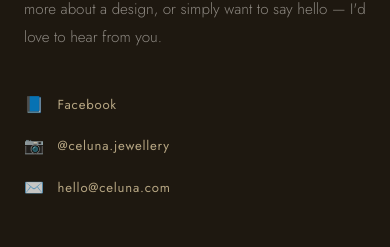
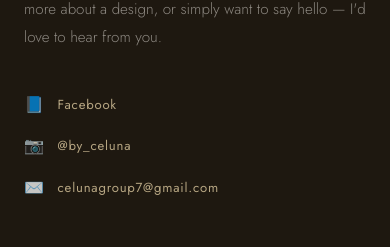
Before and after one commit to PasinduTY/celuna, a React (Create React App) app: page / in a window 390 px wide. Shown: the part 3899-4146 px from the top of the page. Built offline with nearby package versions, Linux system fonts and the light colour scheme.

Commit message:
Change floating boxes for mobile view

```diff
--- a/src/components/Hero.css
+++ b/src/components/Hero.css
@@ -218,4 +218,13 @@
     width: 280px;
     height: 360px;
   }
+
+  .stat-card--top {
+    top: -18px;
+    right: 10px;
+  }
+  .stat-card--bottom {
+    bottom: -18px;
+    left: 10px;
+  }
 }
--- a/src/data/products.js
+++ b/src/data/products.js
@@ -45,6 +45,6 @@ export const brandInfo = {
   story:
     "Celuna began as a passion for creating wearable art through the craft of beading and wire-wrapping. Each piece is individually handmade — no two pieces are ever exactly alike.",
   facebook: "https://www.facebook.com/share/1CSd9jWory/?mibextid=wwXIfr",
-  instagram: "@celuna.jewellery",
-  email: "hello@celuna.com",
+  instagram: "@by_celuna",
+  email: "celunagroup7@gmail.com",
 };
```
